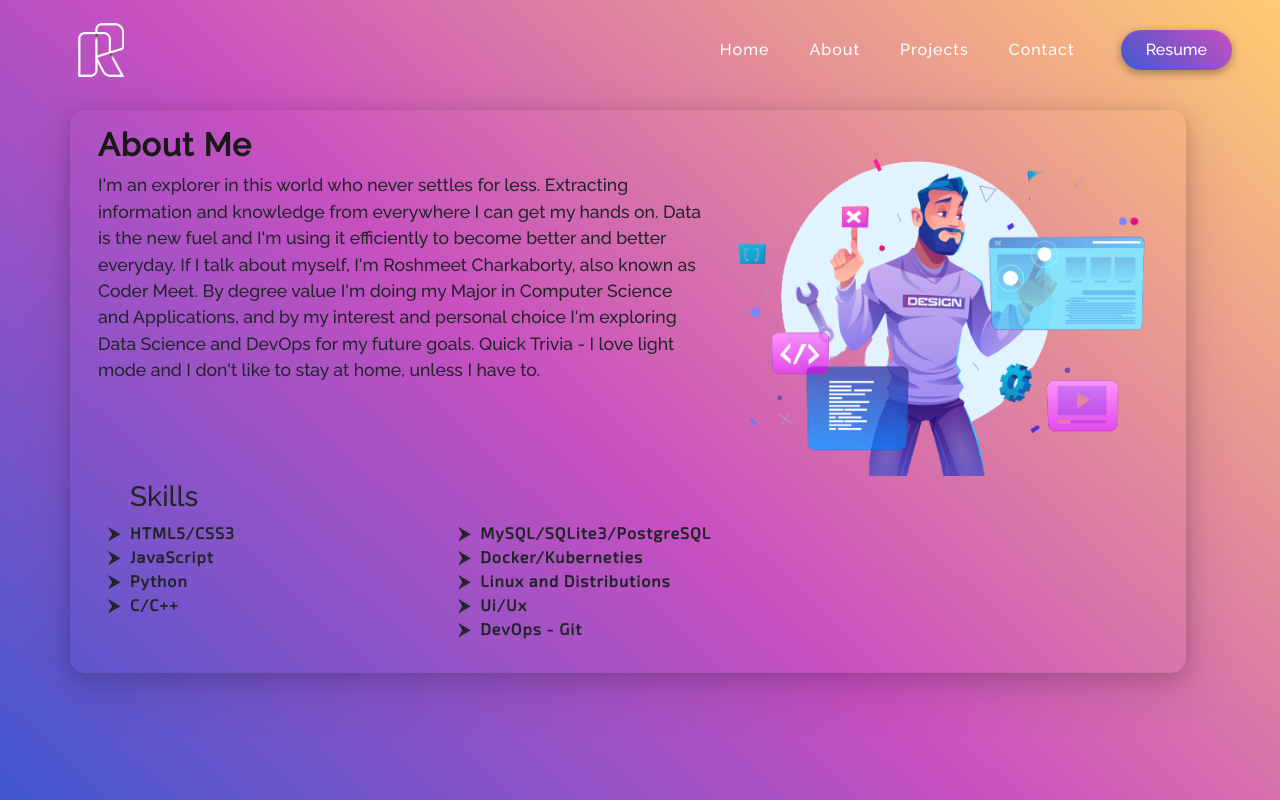
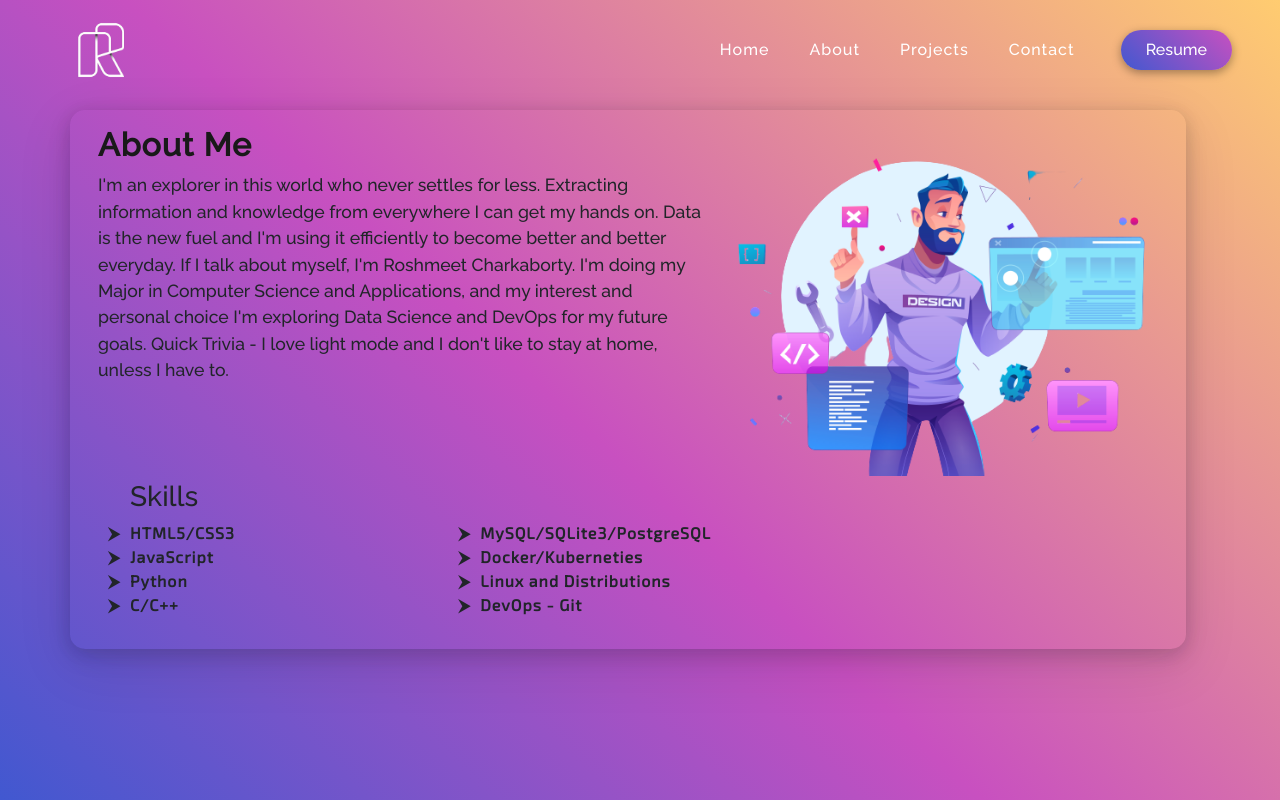
Before and after one commit to C0D3R-M33T/Roshmeet-Portfolio, a React (Create React App) app: page /about in a window 1280 px wide. Built offline with nearby package versions, Linux system fonts and the light colour scheme; a web font is replaced by a local one.

Commit message:
Update Aboutpage.js
Updated content

```diff
--- a/src/components/Aboutpage/Aboutpage.js
+++ b/src/components/Aboutpage/Aboutpage.js
@@ -12,7 +12,7 @@ function Aboutpage() {
                         <h3 className='aboutmetext'>About <span>Me</span></h3>
                         <p className='aboutdetails'>
                             I'm an explorer in this world who never settles for less. Extracting information and knowledge from everywhere I can get my hands on. Data is the new fuel and I'm using it efficiently to become better and better everyday.
-If I talk about myself, I'm Roshmeet Charkaborty, also known as Coder Meet. By degree value I'm doing my Major in Computer Science and Applications, and by my interest and personal choice I'm exploring Data Science and DevOps for my future goals.
+If I talk about myself, I'm Roshmeet Charkaborty. I'm doing my Major in Computer Science and Applications, and my interest and personal choice I'm exploring Data Science and DevOps for my future goals.
 Quick Trivia - I love light mode and I don't like to stay at home, unless I have to.
                         </p>
                         <ul className='skilllist'>
@@ -28,7 +28,6 @@ Quick Trivia - I love light mode and I don't like to stay at home, unless I have
                                     <li>MySQL/SQLite3/PostgreSQL</li>
                                     <li>Docker/Kuberneties</li>
                                     <li>Linux and Distributions</li>
-                                    <li>Ui/Ux</li>
                                     <li>DevOps - Git</li>
                                 </Col>
                             </Row>
```
